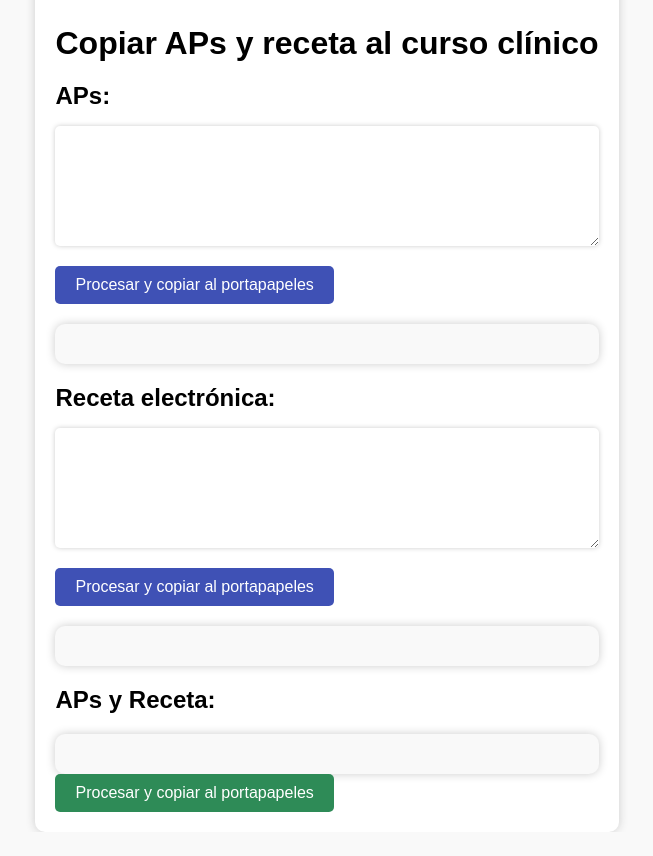
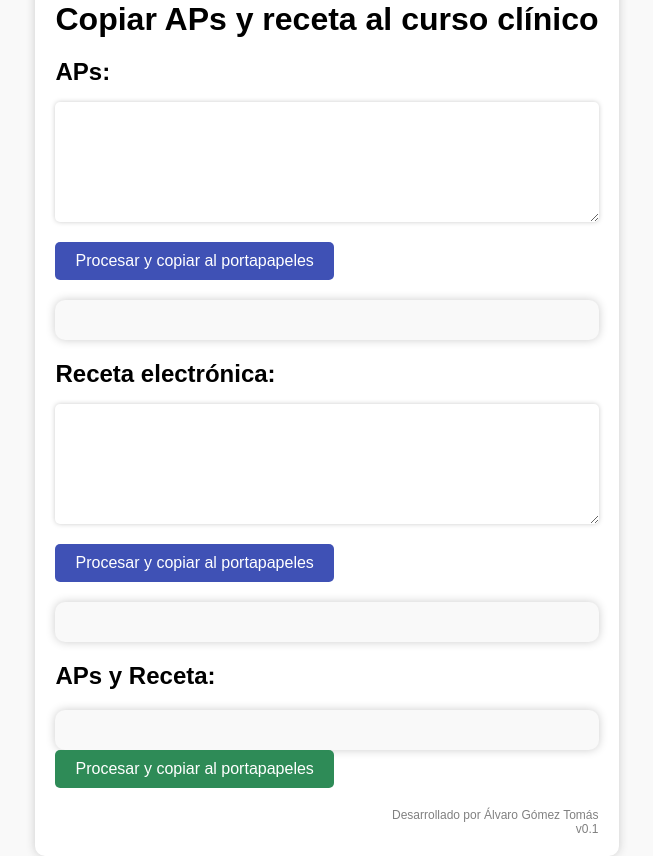
Before and after one commit to agt94/APs-y-receta, a plain HTML site: page index.html in a window 1280 px wide. Shown: the whole page, without its empty margins (313-966 px from the left). Before the commit the page ends 832 px from the top, so only its background shows below. Drawn offline with Linux system fonts and the light colour scheme.

Commit message:
Update index.html

```diff
--- a/index.html
+++ b/index.html
@@ -146,7 +146,7 @@
 
             <button id="submit_final" type="button">Procesar y copiar al portapapeles</button>
         </form>
-
+		<div id="author">Desarrollado por Álvaro Gómez Tomás </br> v0.1</div>
     </div>
 
 
```
